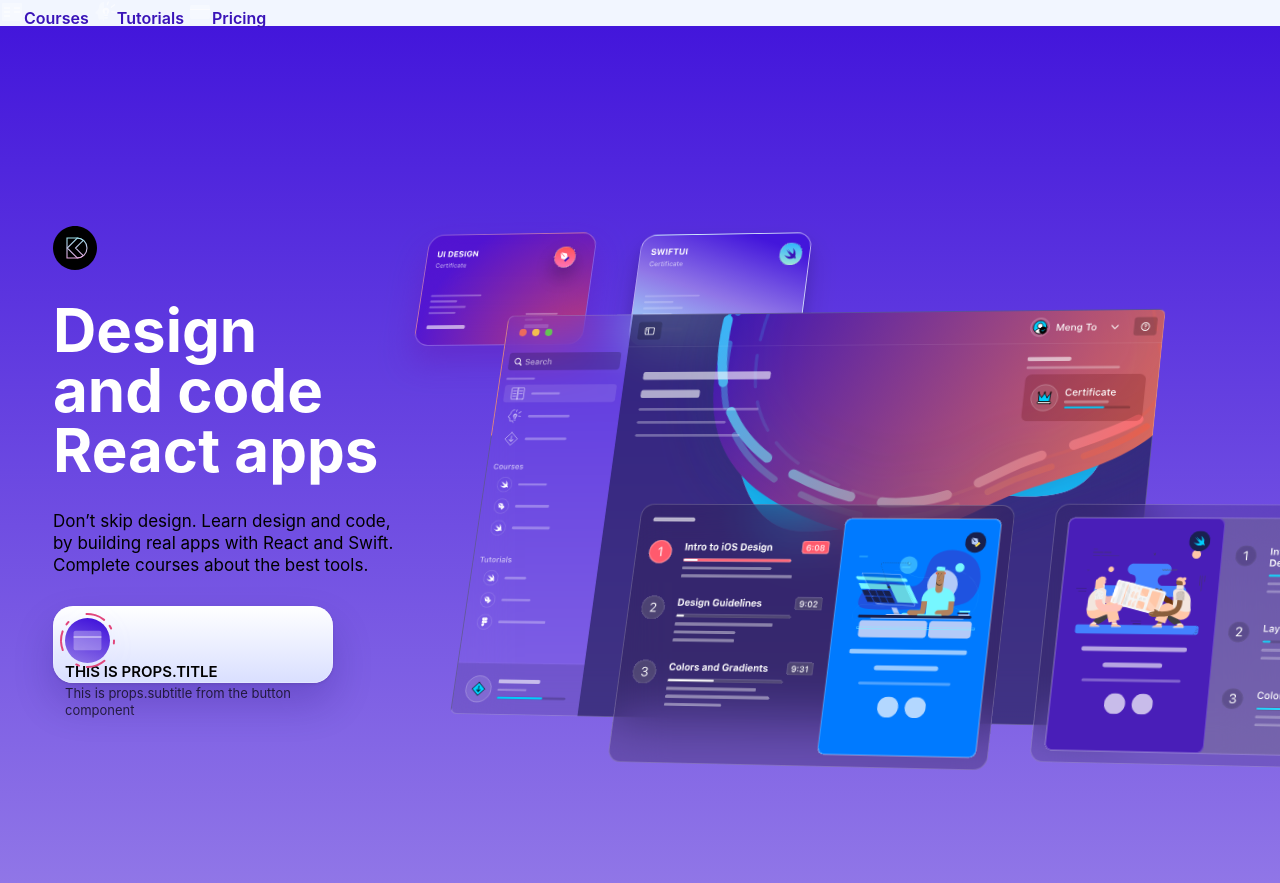
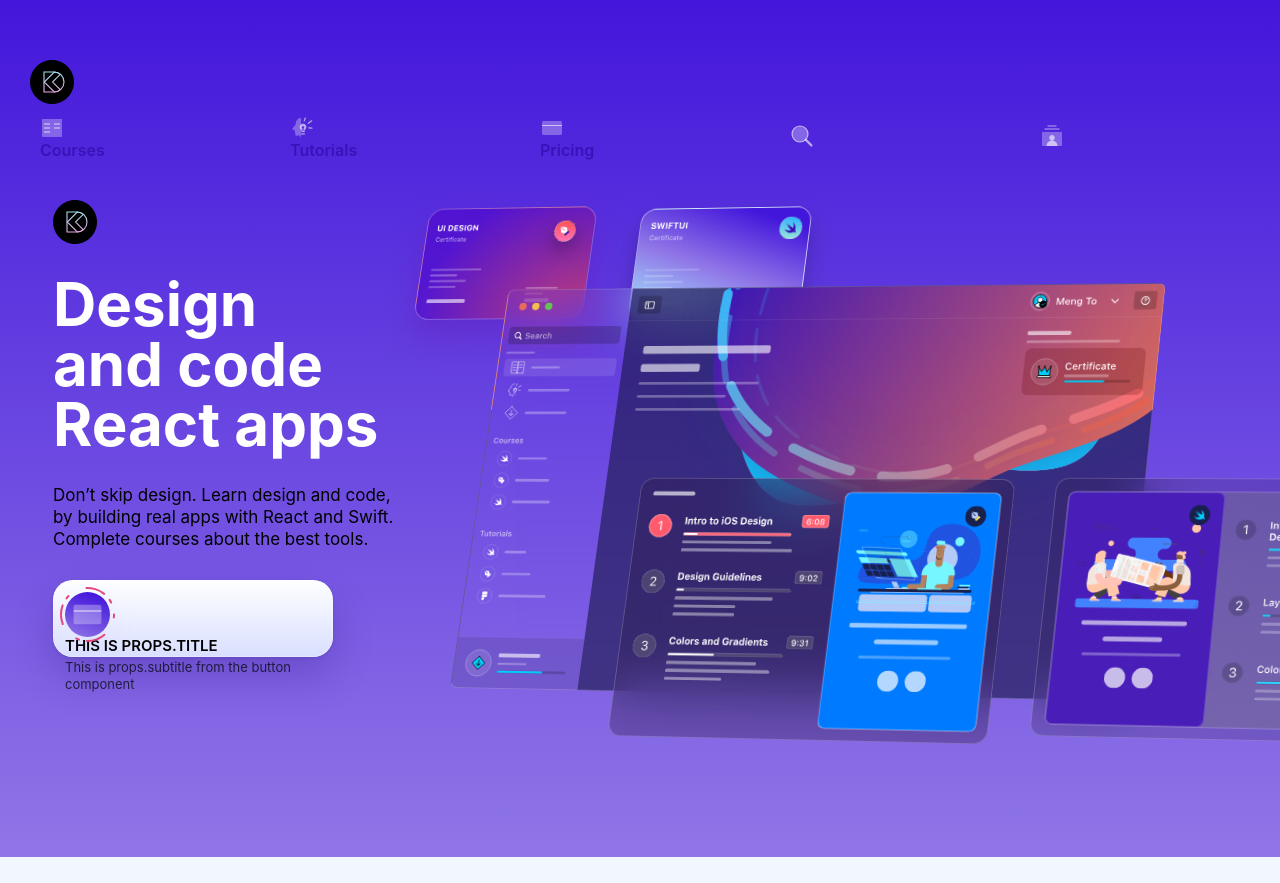
Before and after one commit to flores-o/designcodeweb, a Gatsby site: page / in a window 1280 px wide. After the commit the page ends 857 px from the top, so only its background shows below. Built offline with nearby package versions, Linux system fonts and the light colour scheme; Gatsby itself is replaced by a stand-in of ours.

Commit message:
style menu bar

```diff
--- /dev/null
+++ b/src/components/data/menuData.js
@@ -0,0 +1,11 @@
+export const menuData = [
+    { title: "Courses", icon: "/images/icons/courses.svg", link: "/courses" },
+    {
+      title: "Tutorials",
+      icon: "/images/icons/tutorials.svg",
+      link: "/tutorials",
+    },
+    { title: "Pricing", icon: "/images/icons/pricing.svg", link: "/pricing" },
+    { title: "", icon: "/images/icons/search.svg", link: "/search" },
+    { title: "", icon: "/images/icons/account.svg", link: "/account" },
+  ]
--- a/src/components/layout/Header.js
+++ b/src/components/layout/Header.js
@@ -1,24 +1,57 @@
 import React from "react"
 import { Link } from "gatsby"
-
-const menuData = [
-    { title: "Courses", icon: "/images/icons/courses.svg", link: "/courses" },
-    {
-        title: "Tutorials",
-        icon: "/images/icons/tutorials.svg",
-        link: "/tutorials",
-    },
-    { title: "Pricing", icon: "/images/icons/pricing.svg", link: "/pricing" },
-]
+import styled from "styled-components"
+import { menuData } from "../data/menuData"
 
 export default function Header() {
     return (
         <>
-            {menuData.map((item, index) => (
-                <Link to={item.link} key={index}>
-                 <img src={item.icon} alt={item.title}  />
-                    {item.title} </Link>
-            ))}
+            <Wrapper>
+                <img src="/images/logos/logo.svg" />
+                <MenuWrapper>
+                    {menuData.map((item, index) => (
+                        <MenuItem>
+                            <Link to={item.link} key={index}>
+                                <img src={item.icon} alt={item.title} />
+                                {item.title} </Link>
+                        </MenuItem>
+                    ))}
+                </MenuWrapper>
+            </Wrapper>
         </>
     )
 }
+
+const Wrapper = styled.div`
+  position: absolute;
+  top: 60px;
+	grid-template-columns: 44px auto;
+	justify-content: space-between;
+	align-items: center;
+	width: 100%;
+	padding: 0 30px;
+`
+
+const MenuWrapper = styled.div`
+  display: grid;
+  grid-template-columns: repeat(3, auto);
+  gap: 30px;
+  grid-template-columns: repeat(5, auto);
+`
+
+const MenuItem = styled.div`
+  color: rgba(255, 255, 255, 0.7);
+  display: grid;
+  grid-template-columns: 24px auto;
+  gap: 10px;
+  align-items: center;
+  padding: 10px;
+  border-radius: 10px;
+  transition: 0.5s ease-out;
+
+  :hover {
+    background: rgba(255, 255, 255, 0.1);
+    box-shadow: 0px 10px 20px rgba(0, 0, 0, 0.1),
+      inset 0px 0px 0px 0.5px rgba(255, 255, 255, 0.2);
+   }
+   `
```
